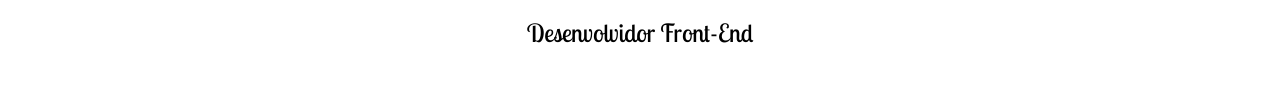
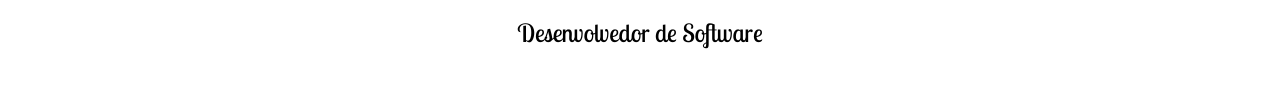
Before and after one commit to GabriellFreitas/Portfolio, a plain HTML site: page index.html in a window 1280 px wide. Shown: the part 487-594 px from the top of the page. Drawn offline with nearby package versions, Linux system fonts and the light colour scheme.

Commit message:
Update index.html

```diff
--- a/index.html
+++ b/index.html
@@ -79,7 +79,7 @@
             <!--minha apresentação-->
             <p>Olá, eu sou</p>
             <h1>Gabriel Freitas</h1>
-            <p>Desenvolvidor Front-End</p>
+            <p>Desenvolvedor de Software</p>
             <a href="https://www.linkedin.com/in/gabriel-freitas-97946997/">
                 <button class="btn">Linkedin</button>
             </a>
```
